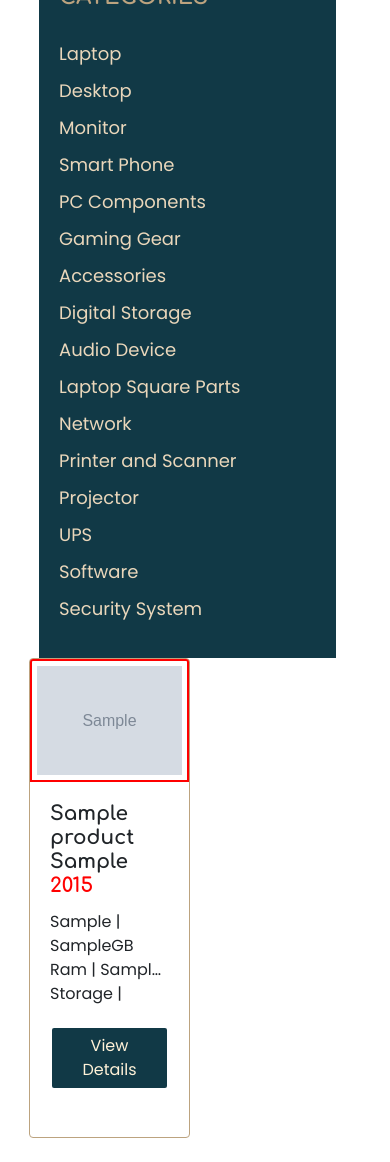
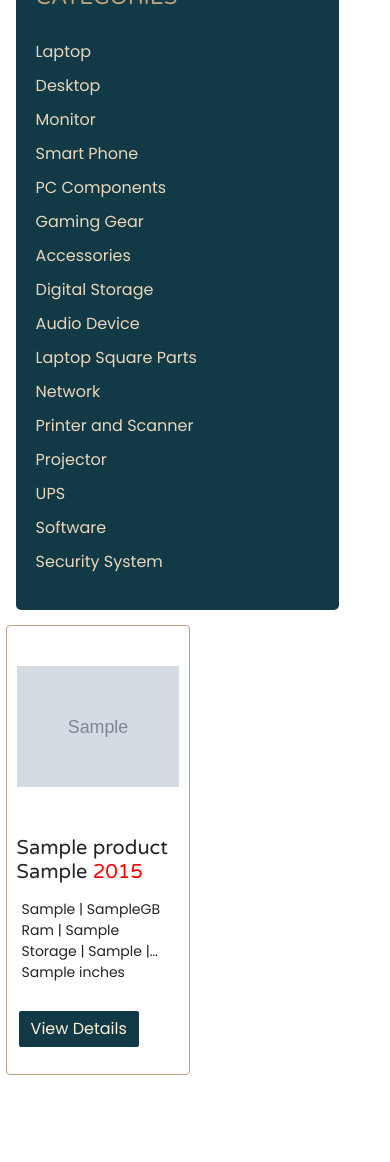
Before and after one commit to monykappa/KhmerEmpireComputerShop, a Django app: page /products/ in a window 390 px wide; the page is wider, and only the part inside the window is pictured. Shown: the part 595-1757 px from the top of that part. Run offline with Django 4.2, Linux system fonts and the light colour scheme; tables that the repository leaves empty hold one stand-in row (values such as "Sample post"); grey boxes marked "Sample" are stand-in pictures; some libraries are stand-ins or nearby versions.

Commit message:
styling product page

```diff
--- a/static/css/home/base.css
+++ b/static/css/home/base.css
@@ -1,11 +1,11 @@
-@import url('https://fonts.googleapis.com/css2?family=Comfortaa:wght@700&family=Poppins&display=swap');
+@import url('https://fonts.googleapis.com/css2?family=Poppins&family=Varela+Round&display=swap');
 *{
     padding:0;
     margin:0;
     box-sizing: border-box;
 }
 :root{
-    --primary-font: 'Comfortaa', sans-serif;
+    --primary-font: 'Varela Round', sans-serif;
     --secondary-font: 'Poppins', sans-serif;
     --main-color: #FFF2D8;
     --second-color: #EAD7BB;
--- a/static/css/home/home.css
+++ b/static/css/home/home.css
@@ -1,4 +1,4 @@
-@import url('https://fonts.googleapis.com/css2?family=Comfortaa:wght@700&family=Poppins&display=swap');
+@import url('https://fonts.googleapis.com/css2?family=Poppins&family=Varela+Round&display=swap');
 
 * {
     padding: 0;
@@ -7,7 +7,7 @@
 }
 
 :root {
-    --primary-font: 'Comfortaa', sans-serif;
+    --primary-font:  'Varela Round', sans-serif;
     --secondary-font: 'Poppins', sans-serif;
     --main-color: #FFF2D8;
     --second-color: #EAD7BB;
--- a/static/css/home/product.css
+++ b/static/css/home/product.css
@@ -2,10 +2,11 @@
     margin-top: 15vh;
 }
 
-.search-product{
+.search-product {
     margin: 20px 0;
 }
-.search-product input{
+
+.search-product input {
     margin: 0 auto;
     display: flex;
     width: 50%;
@@ -29,8 +30,8 @@
 .marquee {
     height: 80px;
     width: 80%;
-    margin:0 auto;
-    border:0;
+    margin: 0 auto;
+    border: 0;
     font-family: var(--secondary-font);
     white-space: nowrap;
     overflow: hidden;
@@ -40,25 +41,27 @@
 .center-ctn {
     display: flex;
     justify-content: center;
-    width: 80%; /* Set the width to 80% */
+    width: 80%;
+    /* Set the width to 80% */
     margin: 0 auto;
 }
 
 .category-panel {
-    margin-right: 15px;
+    margin-right: 35px;
     flex-basis: 20%;
     padding: 20px;
     background-color: var(--fourth-color);
     box-sizing: border-box;
     max-height: 700px;
     overflow-y: auto;
+    border-radius: 5px;
 }
 
 .category-panel h2 {
     font-size: 22px;
     margin-bottom: 30px;
     font-family: var(--primary-font);
-    color:var(--third-color);
+    color: var(--third-color);
 }
 
 .category-panel ul {
@@ -67,92 +70,193 @@
 }
 
 .category-panel li {
-    margin:10px 0 10px 0;
+    margin: 10px 0 10px 0;
 }
-.category-panel a{
+
+.category-panel a {
     font-size: 18px;
     font-family: var(--secondary-font);
-    color:var(--second-color);
+    color: var(--second-color);
     transition: 0.3s ease;
 }
-.category-panel a:hover{
-    color:var(--main-color);
+
+.category-panel a:hover {
+    color: var(--main-color);
 }
 
 .product-ctn {
     font-family: var(--primary-font);
-    flex-basis: 80%; /* Adjust this width as needed */
+    flex-basis: 80%;
+    /* Adjust this width as needed */
     box-sizing: border-box;
     display: flex;
     flex-wrap: wrap;
     justify-content: space-between;
 }
 
+
+
 .product-card {
-    flex-basis: calc(25% - 10px); /* Four products per row in desktop mode */
-    margin: 0 5px 20px 5px;
+    flex-basis: calc(25% - 10px);
+    /* Four products per row in desktop mode */
+    margin: 0 5px 15px 5px;
     box-sizing: border-box;
+    height: 450px;
+    /* Set a fixed height for each product card */
 }
-span.year{
-    color:red;
+
+span.year {
+    color: red;
 }
-.card{
-    height: 480px;
+
+.card {
+    height: 450px;
     border: 1px solid var(--third-color);
 }
+
 .product-card .card-text {
     font-family: var(--secondary-font);
-    height: 100px; /* Set a fixed height for the card text */
+    height: 100px;
+    /* Set a fixed height for the card text */
     overflow: hidden;
     text-overflow: ellipsis;
     display: -webkit-box;
-    -webkit-line-clamp: 3; /* Number of lines to show before truncating */
+    -webkit-line-clamp: 3;
+    /* Number of lines to show before truncating */
     -webkit-box-orient: vertical;
 }
 
-a.btn-detail{
+
+.detail-ctn {
+    position: absolute;
+    bottom: 25px;
+}
+
+a.btn-detail {
     font-family: var(--secondary-font);
     background-color: var(--fourth-color);
-    color:var(--main-color);
+    color: var(--main-color);
     transition: 0.3s ease;
     border: 2px solid white;
 }
-a.btn-detail:hover{
+
+a.btn-detail:hover {
     background-color: var(--second-color);
-    color:var(--fourth-color);
+    color: var(--fourth-color);
     border: 2px solid black;
 }
 
 
 .product-image {
-    border: 2px solid red;
-    padding: 5px;
-    width: 100%;
-    max-width: 100%;
+    padding: 10px;
+    max-height: 100%;
+    height: 200px;
+    object-fit: contain;
 }
 
 
 @media (max-width: 768px) {
+    .category-panel {
+        border-radius: 5px;
+        margin-bottom: 10px;
+        max-height: auto;
+    }
+    .category-panel ul li{
+        display: flex;
+        flex-wrap: wrap;
+    }
+
+    .detail-ctn {
+        left: 10px;
+    }
+
     .center-ctn {
         flex-direction: column;
     }
 
-    .category-panel, .product-ctn {
+    .category-panel,
+    .product-ctn {
         flex-basis: 100%;
         border-right: none;
     }
 
+    .category-panel {
+        border-radius: 5px;
+        margin-bottom: 10px;
+    }
+
+    .category-panel ul li a {
+        font-size: 16px;
+    }
+
+    .card-body {
+        padding: 0;
+    }
+
+    h5.card-title {
+        margin: 10px;
+
+    }
+
+    p.card-text {
+        font-size: 14px;
+        padding: 0;
+        margin: 15px;
+
+    }
+
     .product-card {
-        flex-basis: calc(50% - 10px); /* Two products per row in phone mode */
+        margin: 5px 5px;
+        flex-basis: calc(50% - 10px);
+        /* Two products per row in phone mode */
+    }
+
+    .center-ctn {
+        width: 92%;
     }
 }
 
 @media (min-width: 769px) and (max-width: 1023px) {
+    .category-panel h2 {
+        font-size: 18px;
+    }
+
+    .category-panel ul li a {
+        font-size: 14px;
+    }
+
+    .category-panel {
+        margin-right: 30px;
+    }
+
+    .center-ctn {
+        width: 100%;
+    }
+
+    h5.card-title {
+        font-size: 18px;
+    }
+
+    p.card-text {
+        font-size: 13px;
+    }
+
+    .card-body {
+        padding: 10px;
+    }
+
+    .card {
+        height: 420px;
+    }
+
     .product-ctn {
-        flex-basis: 70%; /* Adjust this width for a better tablet layout */
+        flex-basis: 70%;
+        /* Adjust this width for a better tablet layout */
     }
 
     .product-card {
-        flex-basis: calc(33.33% - 10px); /* Three products per row in tablet mode */
+
+        flex-basis: calc(33.33% - 10px);
+        /* Three products per row in tablet mode */
     }
 }
--- a/templates/home/product_list.html
+++ b/templates/home/product_list.html
@@ -44,6 +44,7 @@
     </div>
 
     <div class="center-ctn">
+
         <aside class="category-panel">
             <h2>CATEGORIES</h2>
             <ul>
@@ -63,7 +64,6 @@
                 <li><a href="#">UPS</a></li>
                 <li><a href="#">Software</a></li>
                 <li><a href="#">Security System</a></li>
-
             </ul>
         </aside>
         <div class="product-ctn">
@@ -75,7 +75,9 @@
                             <div class="card-body">
                                 <h5 class="card-title">{{ product.brand_name }} {{ product.model }} <span class="year">{{ product.year }}</span></h5>
                                 <p class="card-text">{{ product.productspec.cpu }} | {{ product.productspec.memory }}GB Ram | {{ product.productspec.storage}} Storage | {{ product.productspec.graphics_card }} | {{product.productspec.display}} inches</p>
-                                <a href="#" class="btn btn-primary btn-detail">View Details</a>
+                                <div class="detail-ctn">
+                                    <a href="#" class="btn btn-primary btn-detail">View Details</a>
+                                </div>
                             </div>
                         </div>
                     </div>
@@ -87,19 +89,12 @@
 
 
 
+    </div>
+
+    {% endblock content %}
 
 
 
 
-    </div>
-
-
-
-
-
-    {% endblock content %}
-
-
 </body>
-
 </html>
```
